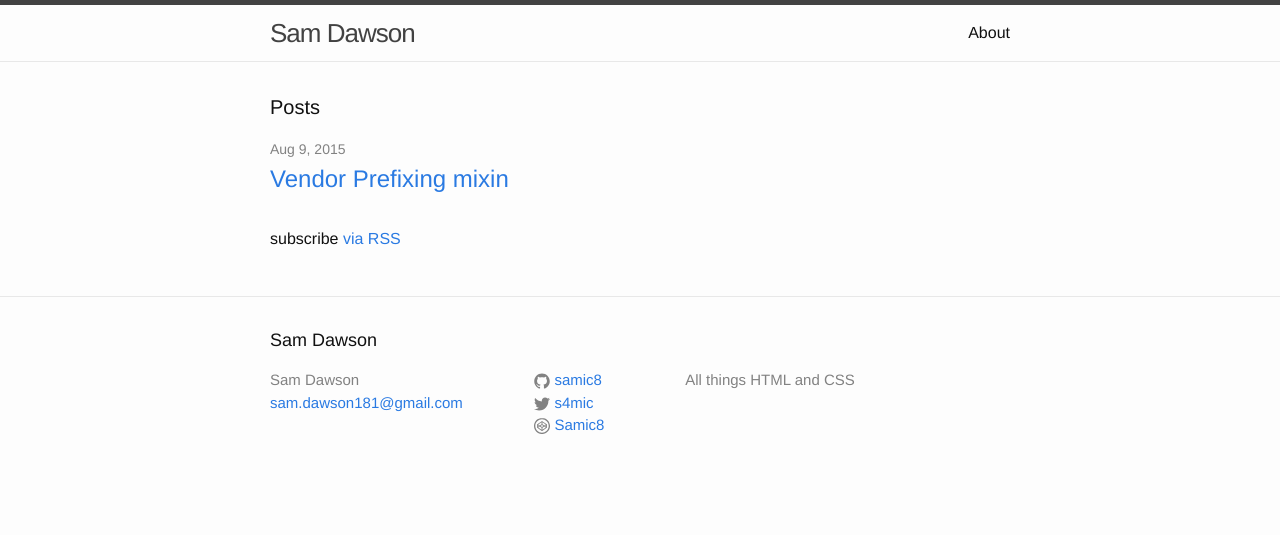
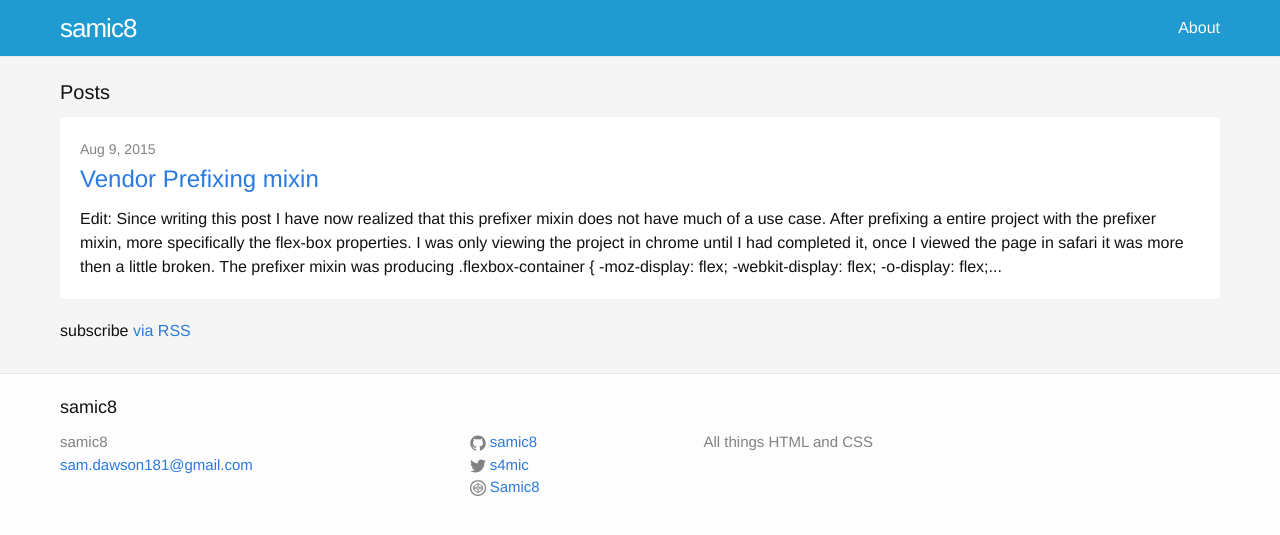
Before and after one commit to Samic8/Samic8.github.io, a Jekyll site: the page built from index.html, in a window 1280 px wide. Shown: the top 535 px of the page. Built offline with Jekyll 4.4.1, drawn with Linux system fonts in a browser that asks for light colours.

Commit message:
Little bit of a hack to make the website look more customised rather then the standard jekyll site:

```diff
--- a/_config.yml
+++ b/_config.yml
@@ -1,5 +1,5 @@
 # Site settings
-title: Sam Dawson
+title: samic8
 email: sam.dawson181@gmail.com
 description: All things HTML and CSS
 baseurl: "" # the subpath of your site, e.g. /blog/
--- a/_layouts/post.html
+++ b/_layouts/post.html
@@ -1,7 +1,7 @@
 ---
 layout: default
 ---
-<div class="post">
+<div class="post parentcard">
 
   <header class="post-header">
     <h1 class="post-title">{{ page.title }}</h1>
--- a/_sass/_base.scss
+++ b/_sass/_base.scss
@@ -165,8 +165,8 @@ pre {
     @include media-query($on-laptop) {
         max-width: -webkit-calc(#{$content-width} - (#{$spacing-unit}));
         max-width:         calc(#{$content-width} - (#{$spacing-unit}));
-        padding-right: $spacing-unit / 2;
-        padding-left: $spacing-unit / 2;
+        padding-right: $spacing-unit;
+        padding-left: $spacing-unit;
     }
 }
 
--- a/_sass/_layout.scss
+++ b/_sass/_layout.scss
@@ -2,9 +2,11 @@
  * Site header
  */
 .site-header {
-    border-top: 5px solid $grey-color-dark;
+    // border-top: 5px solid $grey-color-dark;
     border-bottom: 1px solid $grey-color-light;
     min-height: 56px;
+    background-color: #209bd1;
+    padding: 0 $spacing-unit;
 
     // Positioning context for the mobile navigation icon
     position: relative;
@@ -19,7 +21,7 @@
 
     &,
     &:visited {
-        color: $grey-color-dark;
+        color: #fff;
     }
 }
 
@@ -32,7 +34,7 @@
     }
 
     .page-link {
-        color: $text-color;
+        color: #fff;
         line-height: $base-line-height;
 
         // Gaps between nav items, but not on the first one
@@ -163,6 +165,7 @@
  */
 .page-content {
     padding: $spacing-unit 0;
+    background-color: #f5f5f5;
 }
 
 .page-heading {
@@ -193,6 +196,12 @@
 /**
  * Posts
  */
+.parentcard {
+	background-color: #FFF;
+	padding: 20px;
+	border-radius: 2px;
+}
+
 .post-header {
     margin-bottom: $spacing-unit;
 }
--- a/css/main.scss
+++ b/css/main.scss
@@ -11,7 +11,7 @@ $base-font-size:   16px;
 $small-font-size:  $base-font-size * 0.875;
 $base-line-height: 1.5;
 
-$spacing-unit:     30px;
+$spacing-unit:     20px;
 
 $text-color:       #111;
 $background-color: #fdfdfd;
@@ -22,7 +22,7 @@ $grey-color-light: lighten($grey-color, 40%);
 $grey-color-dark:  darken($grey-color, 25%);
 
 // Width of the content area
-$content-width:    800px;
+$content-width:    1200px;
 
 $on-palm:          600px;
 $on-laptop:        800px;
--- a/index.html
+++ b/index.html
@@ -8,12 +8,13 @@ layout: default
 
   <ul class="post-list">
     {% for post in site.posts %}
-      <li>
+      <li class="parentcard">
         <span class="post-meta">{{ post.date | date: "%b %-d, %Y" }}</span>
 
         <h2>
           <a class="post-link" href="{{ post.url | prepend: site.baseurl }}">{{ post.title }}</a>
         </h2>
+        {{ post.content | strip_html | truncatewords:75}}
       </li>
     {% endfor %}
   </ul>
```
Also changed, not shown: 2 other files.
